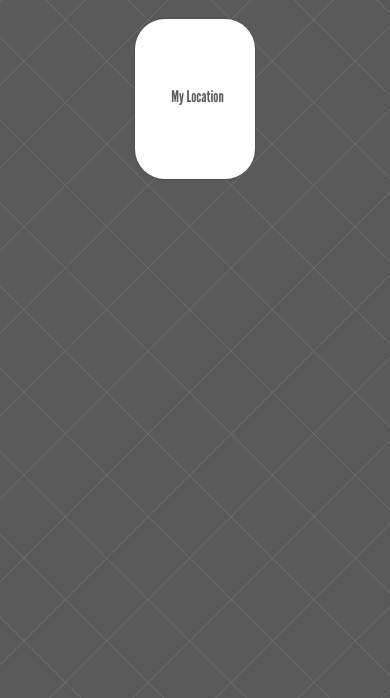
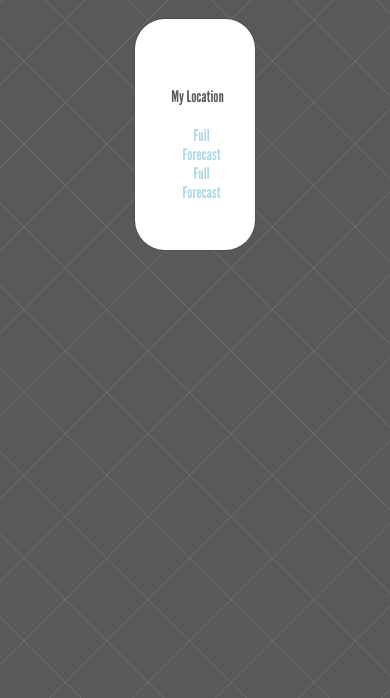
Before and after one commit to cmurchy/p5-weather, a plain HTML site: page index.html in a window 390 px wide. Shown: the part 146-844 px from the top of the page. Drawn offline with nearby package versions, Linux system fonts and the light colour scheme; files whose address does not match are found by name.

Commit message:
adding content

```diff
--- a/css/styles.css
+++ b/css/styles.css
@@ -9,6 +9,13 @@
     font-weight: normal;
     font-style: normal;
 
+}
+
+a {
+  text-decoration: none;
+  color: lightblue;
+  margin-left: 120px;
+  padding-top: 15px;
 }
 
 body {
@@ -29,7 +36,7 @@ button {
 }
 
 .weather {
-  margin: 0px auto;
+  margin: 20px auto;
   text-align: center;
   text-transform: uppercase;
 }
@@ -144,6 +151,10 @@ i {
 
 @media (min-width: 768px) and (max-width: 979px) {
 
+a {
+  margin-left: 50px;
+}
+
 body {
   background: none;
 }
@@ -166,6 +177,10 @@ button {
 
 @media (min-width: 480px) and (max-width: 767px) {
 
+a {
+  margin-left: 20px;
+}
+
 body {
   background: none;
 }
@@ -187,6 +202,10 @@ button {
 }
 
 @media (min-width: 0px) and (max-width: 479px) {
+
+a {
+  margin-left: 11px;
+}
 
 body {
   background: none;
--- a/index.html
+++ b/index.html
@@ -25,7 +25,9 @@
       <div id="box" class="ui segment">
         <div id="weather" class="weather"></div>
         <button class="js-geolocation" style="display: none;">My Location</button>
+        <a href="https://weather.yahoo.com/united-states/washington/spokane-2497646/">Full Forecast</a>
         <div id="weather2" class="weather"></div>
+        <a href="https://weather.yahoo.com/united-states/new-york/new-york-2459115/">Full Forecast</a>
       </div>
     </div>
   </div>
```
